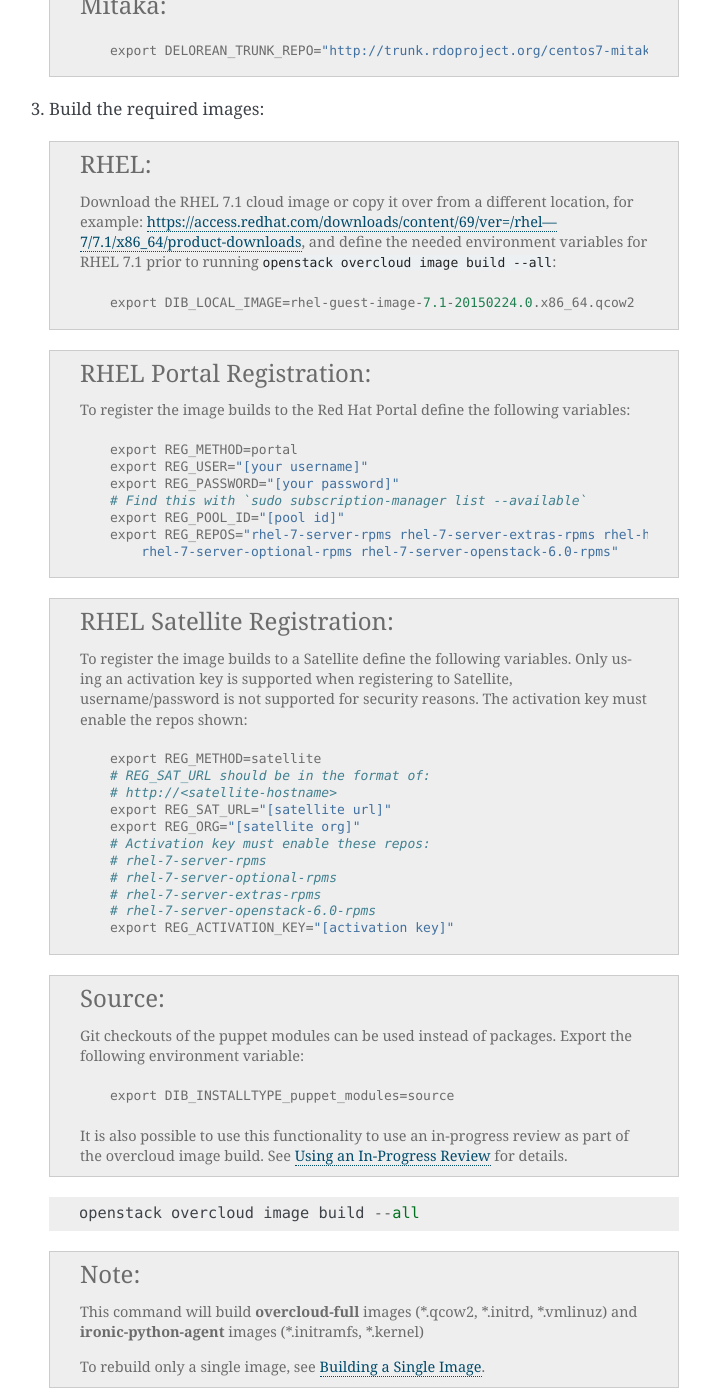
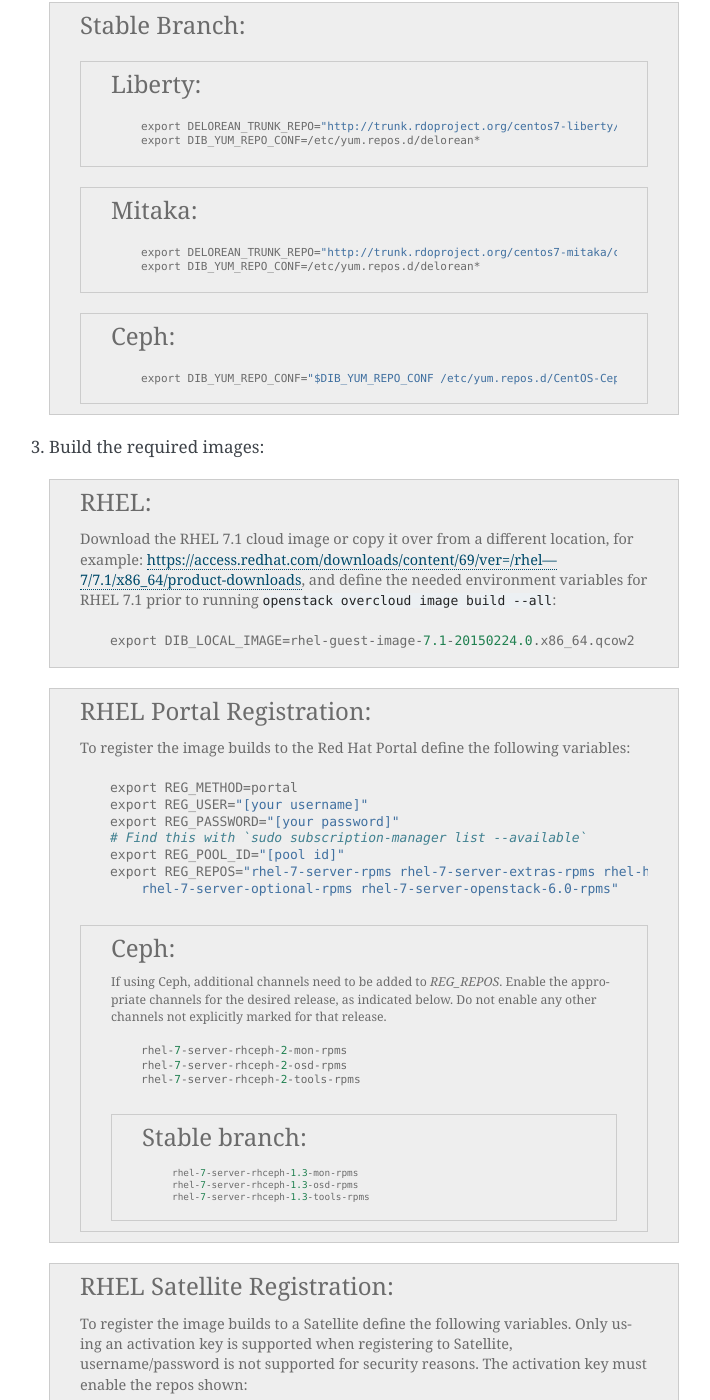
Before and after one commit to openstack-archive/tripleo-docs, a Sphinx documentation site: the page built from doc/source/basic_deployment/basic_deployment_cli.rst, in a window 1280 px wide and 1400 px high, scrolled down 1908 px. Shown: the whole window, without its empty margins (401-1111 px from the left). Built offline with Sphinx 7.4.7, drawn with Linux system fonts in a browser that asks for light colours; some of the changed text lies outside the part shown.

Commit message:
Document Ceph repositories to be enabled
Adds informations on which additional repositories need to be
enabled to deploy with support for Ceph.

Change-Id: I078020a35e86faf359ae096ab46b522afdede81e

```diff
--- a/doc/source/basic_deployment/basic_deployment_cli.rst
+++ b/doc/source/basic_deployment/basic_deployment_cli.rst
@@ -86,21 +86,40 @@
         export USE_DELOREAN_TRUNK=1
         export DELOREAN_TRUNK_REPO="http://buildlogs.centos.org/centos/7/cloud/x86_64/rdo-trunk-master-tripleo/"
         export DELOREAN_REPO_FILE="delorean.repo"
+        export DIB_YUM_REPO_CONF=/etc/yum.repos.d/delorean*
 
-   .. admonition:: Liberty
-      :class: liberty
+   .. admonition:: Ceph
+      :class: ceph
 
       ::
 
-          export DELOREAN_TRUNK_REPO="http://trunk.rdoproject.org/centos7-liberty/current/"
+         export DIB_YUM_REPO_CONF="$DIB_YUM_REPO_CONF /etc/yum.repos.d/CentOS-Ceph-Jewel.repo"
 
-   .. admonition:: Mitaka
-      :class: mitaka
+   .. admonition:: Stable Branch
+      :class: stable
 
-      ::
+      .. admonition:: Liberty
+         :class: liberty
 
-          export DELOREAN_TRUNK_REPO="http://trunk.rdoproject.org/centos7-mitaka/current/"
+         ::
 
+            export DELOREAN_TRUNK_REPO="http://trunk.rdoproject.org/centos7-liberty/current/"
+            export DIB_YUM_REPO_CONF=/etc/yum.repos.d/delorean*
+
+      .. admonition:: Mitaka
+         :class: mitaka
+
+         ::
+
+            export DELOREAN_TRUNK_REPO="http://trunk.rdoproject.org/centos7-mitaka/current/"
+            export DIB_YUM_REPO_CONF=/etc/yum.repos.d/delorean*
+
+      .. admonition:: Ceph
+         :class: ceph
+
+         ::
+
+            export DIB_YUM_REPO_CONF="$DIB_YUM_REPO_CONF /etc/yum.repos.d/CentOS-Ceph-Hammer.repo"
 
 #. Build the required images:
 
@@ -129,6 +148,28 @@
             export REG_REPOS="rhel-7-server-rpms rhel-7-server-extras-rpms rhel-ha-for-rhel-7-server-rpms \
                 rhel-7-server-optional-rpms rhel-7-server-openstack-6.0-rpms"
 
+     .. admonition:: Ceph
+        :class: ceph
+
+        If using Ceph, additional channels need to be added to `REG_REPOS`.
+        Enable the appropriate channels for the desired release, as indicated below.
+        Do not enable any other channels not explicitly marked for that release.
+
+        ::
+
+           rhel-7-server-rhceph-2-mon-rpms
+           rhel-7-server-rhceph-2-osd-rpms
+           rhel-7-server-rhceph-2-tools-rpms
+
+        .. admonition:: Stable branch
+           :class: stable
+
+           ::
+
+              rhel-7-server-rhceph-1.3-mon-rpms
+              rhel-7-server-rhceph-1.3-osd-rpms
+              rhel-7-server-rhceph-1.3-tools-rpms
+
   .. admonition:: RHEL Satellite Registration
      :class: satellite
 
@@ -147,6 +188,9 @@
             # rhel-7-server-optional-rpms
             # rhel-7-server-extras-rpms
             # rhel-7-server-openstack-6.0-rpms
+            # rhel-7-server-rhceph-{2,1.3}-mon-rpms
+            # rhel-7-server-rhceph-{2,1.3}-osd-rpms
+            # rhel-7-server-rhceph-{2,1.3}-tools-rpms
             export REG_ACTIVATION_KEY="[activation key]"
 
   .. admonition:: Source
--- a/doc/source/environments/virtual.rst
+++ b/doc/source/environments/virtual.rst
@@ -77,7 +77,6 @@
          rhel-7-server-optional-rpms
          rhel-7-server-extras-rpms
          rhel-7-server-openstack-6.0-rpms
-
 
      See the `Red Hat Satellite User Guide`_ for how to configure the system to
      register with a Satellite server. It is suggested to use an activation
```
Also changed, not shown: other parts of doc/source/basic_deployment/basic_deployment_cli.rst (+0 -5 lines), doc/source/repositories.txt (+21 -1 lines).
